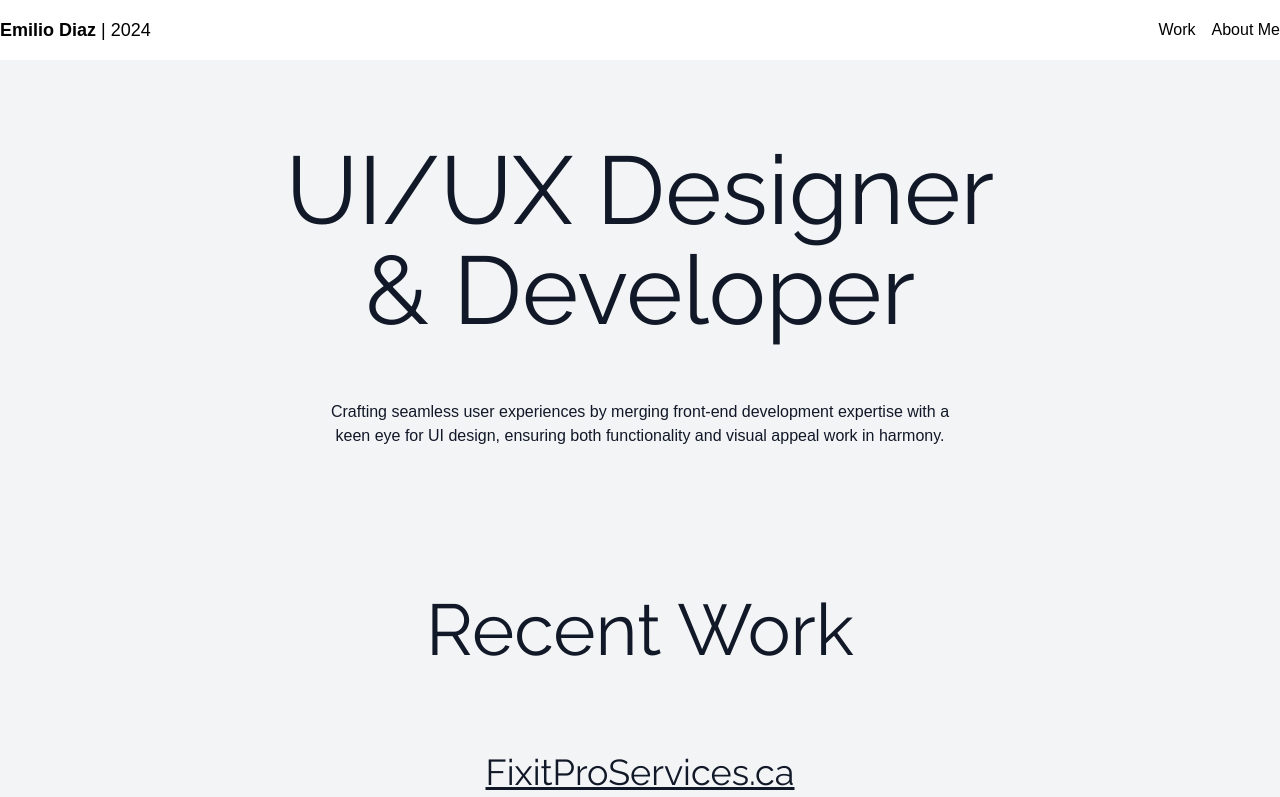
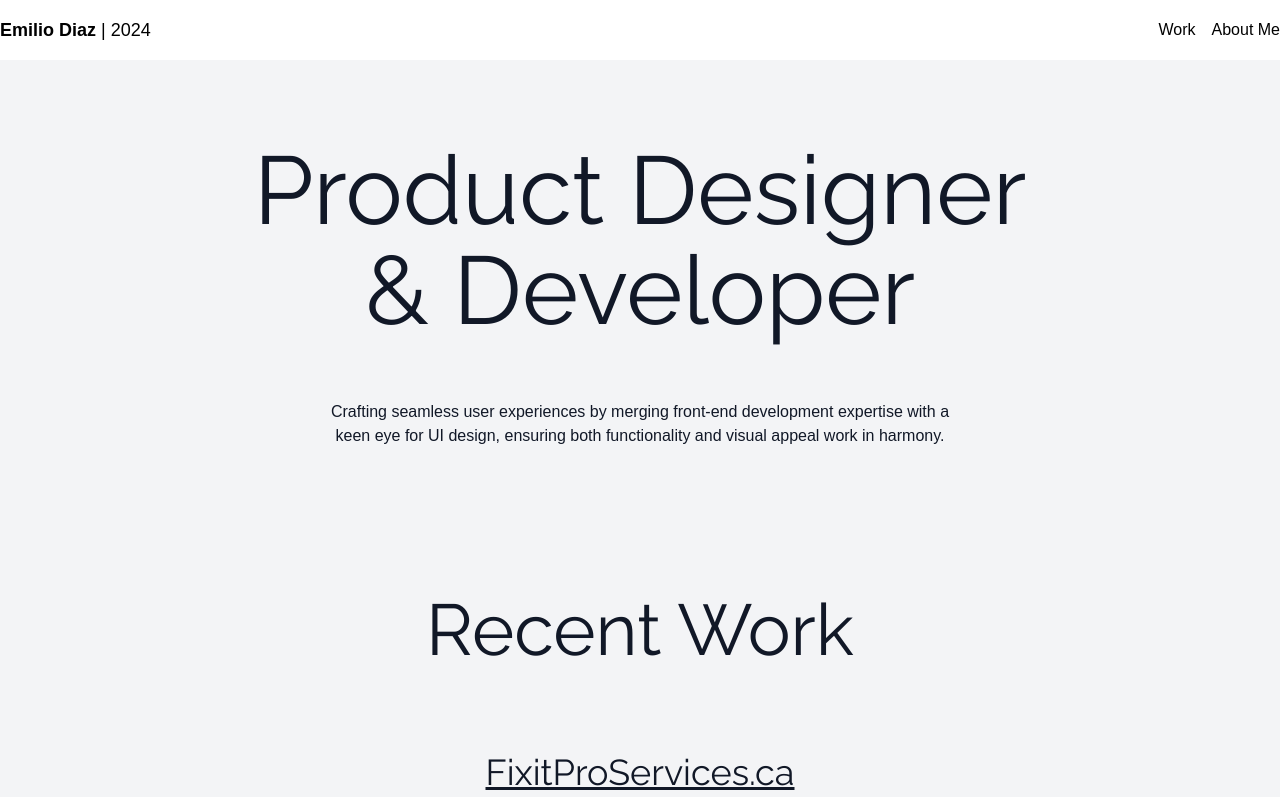
Before and after one commit to emidesigns/emiliodiaz.ca, a React (Vite) app: page / in a window 1280 px wide. Shown: the top 797 px of the page. Built offline with nearby package versions, Linux system fonts and the light colour scheme.

Commit message:
change UI/UX to Product designer

```diff
--- a/src/AboutMe.tsx
+++ b/src/AboutMe.tsx
@@ -10,7 +10,7 @@ const AboutMe = () => {
         <div className="lg:w-2/3 mx-auto px-10 md:px-12 text-center pb-10">
           <p>
             I'm Emilio, a creative professional dedicated to crafting engaging
-            digital experiences. With a background in UI/UX design and
+            digital experiences. With a background in Product design and
             development, I enjoy bringing ideas to life and creating seamless
             user interfaces.
           </p>
@@ -26,13 +26,13 @@ const AboutMe = () => {
             <h2 className="text-2xl monster-font pb-5">Experience</h2>
             <ul>
               <li className="pb-2">
-                <strong>Freelance UI/UX Designer & UI Developer</strong> @
+                <strong>Freelance Product Designer & Frontend Developer</strong> @
                 emiliodiaz.ca
                 <br />
                 <span className="text-sm">2007 - Present</span>
               </li>
               <li className="pb-2">
-                <strong>Front End Developer</strong> @ Capital One Canada
+                <strong>Frontend Developer</strong> @ Capital One Canada
                 <br />
                 <span className="text-sm">2016 - Present</span>
               </li>
--- a/src/App.tsx
+++ b/src/App.tsx
@@ -13,7 +13,7 @@ function App() {
       <Navbar />
       <section className="text-center pb-10">
         <div className="monster-font text-5xl md:text-8xl/[100px] pt-10 md:pt-20">
-          UI/UX Designer
+          Product Designer
           <br />& Developer
         </div>
         <p className="md:w-1/2 mx-auto md:py-10 px-10 md:px-2">
```
